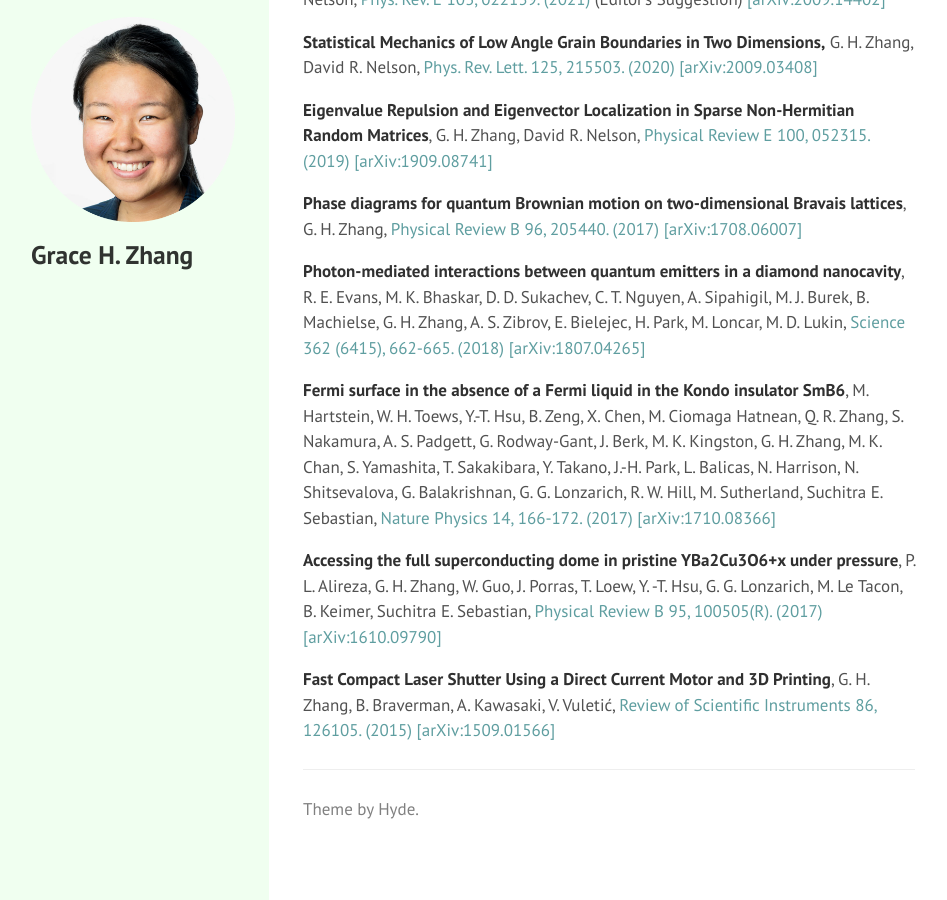
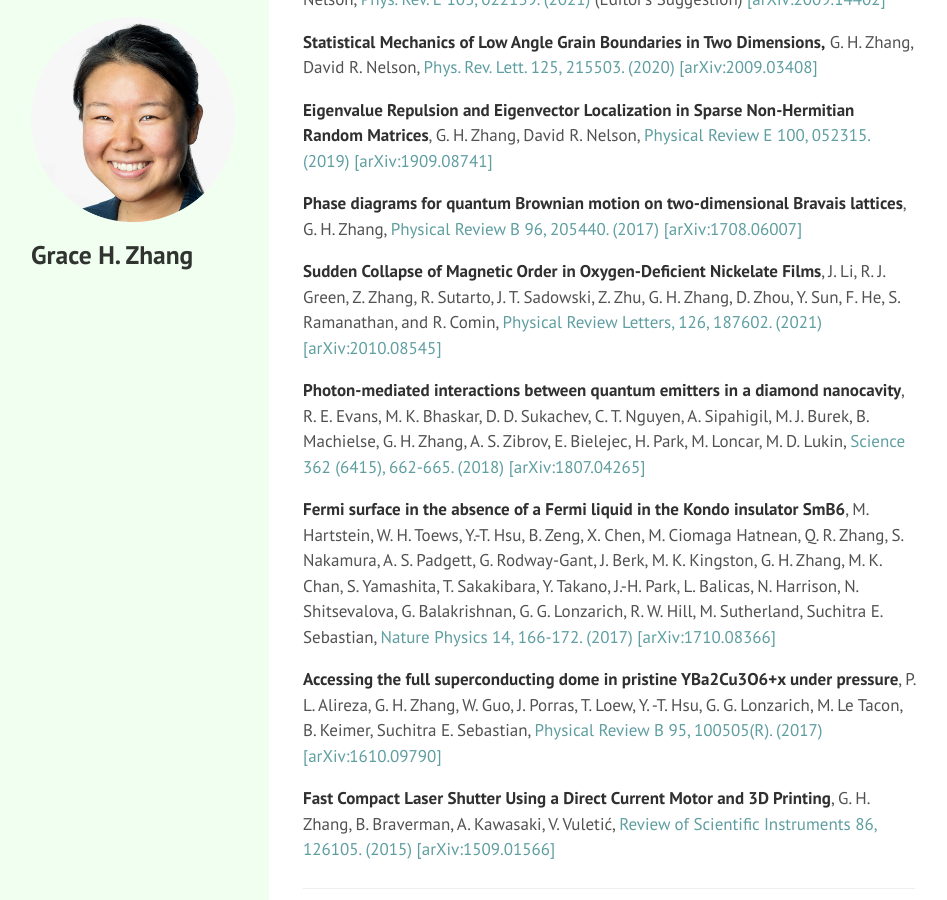
Before and after one commit to ghzhang0/ghzhang0.github.io, a Jekyll site: the page built from index.markdown, in a window 1280 px wide and 900 px high, scrolled down 379 px. Shown: the whole window, without its empty margins (3-950 px from the left). Built offline with Jekyll 4.4.1, drawn with Linux system fonts in a browser that asks for light colours; Markdown is read by kramdown in place of the engine named in the settings.

Commit message:
Update index.markdown

```diff
--- a/index.markdown
+++ b/index.markdown
@@ -28,6 +28,8 @@
 
 **Phase diagrams for quantum Brownian motion on two-dimensional Bravais lattices**, G. H. Zhang, [<span style="color:cadetblue">Physical Review B 96, 205440. (2017)</span>](https://journals.aps.org/prb/abstract/10.1103/PhysRevB.96.205440) [<span style="color:cadetblue">[arXiv:1708.06007]</span>](https://arxiv.org/abs/1708.06007)
 
+**Sudden Collapse of Magnetic Order in Oxygen-Deficient Nickelate Films**, J. Li, R. J. Green, Z. Zhang, R. Sutarto, J. T. Sadowski, Z. Zhu, G. H. Zhang, D. Zhou, Y. Sun, F. He, S. Ramanathan, and R. Comin, [<span style="color:cadetblue">Physical Review Letters, 126, 187602. (2021)</span>](https://journals.aps.org/prl/abstract/10.1103/PhysRevLett.126.187602) [<span style="color:cadetblue">[arXiv:2010.08545]</span>](https://arxiv.org/abs/2010.08545)
+
 **Photon-mediated interactions between quantum emitters in a diamond nanocavity**, R. E. Evans, M. K. Bhaskar, D. D. Sukachev, C. T. Nguyen, A. Sipahigil, M. J. Burek, B. Machielse, G. H. Zhang, A. S. Zibrov, E. Bielejec, H. Park, M. Loncar, M. D. Lukin, [<span style="color:cadetblue">Science 362 (6415), 662-665. (2018)</span>](https://science.sciencemag.org/content/362/6415/662) [<span style="color:cadetblue">[arXiv:1807.04265]</span>](https://arxiv.org/abs/1807.04265)
 
 **Fermi surface in the absence of a Fermi liquid in the Kondo insulator SmB6**, M. Hartstein, W. H. Toews, Y.-T. Hsu, B. Zeng, X. Chen, M. Ciomaga Hatnean, Q. R. Zhang, S. Nakamura, A. S. Padgett, G. Rodway-Gant, J. Berk, M. K. Kingston, G. H. Zhang, M. K. Chan, S. Yamashita, T. Sakakibara, Y. Takano, J.-H. Park, L. Balicas, N. Harrison, N. Shitsevalova, G. Balakrishnan, G. G. Lonzarich, R. W. Hill, M. Sutherland, Suchitra E. Sebastian, [<span style="color:cadetblue">Nature Physics 14, 166-172. (2017)</span>](https://www.nature.com/articles/nphys4295) [<span style="color:cadetblue">[arXiv:1710.08366]</span>](https://arxiv.org/abs/1710.08366)
```
